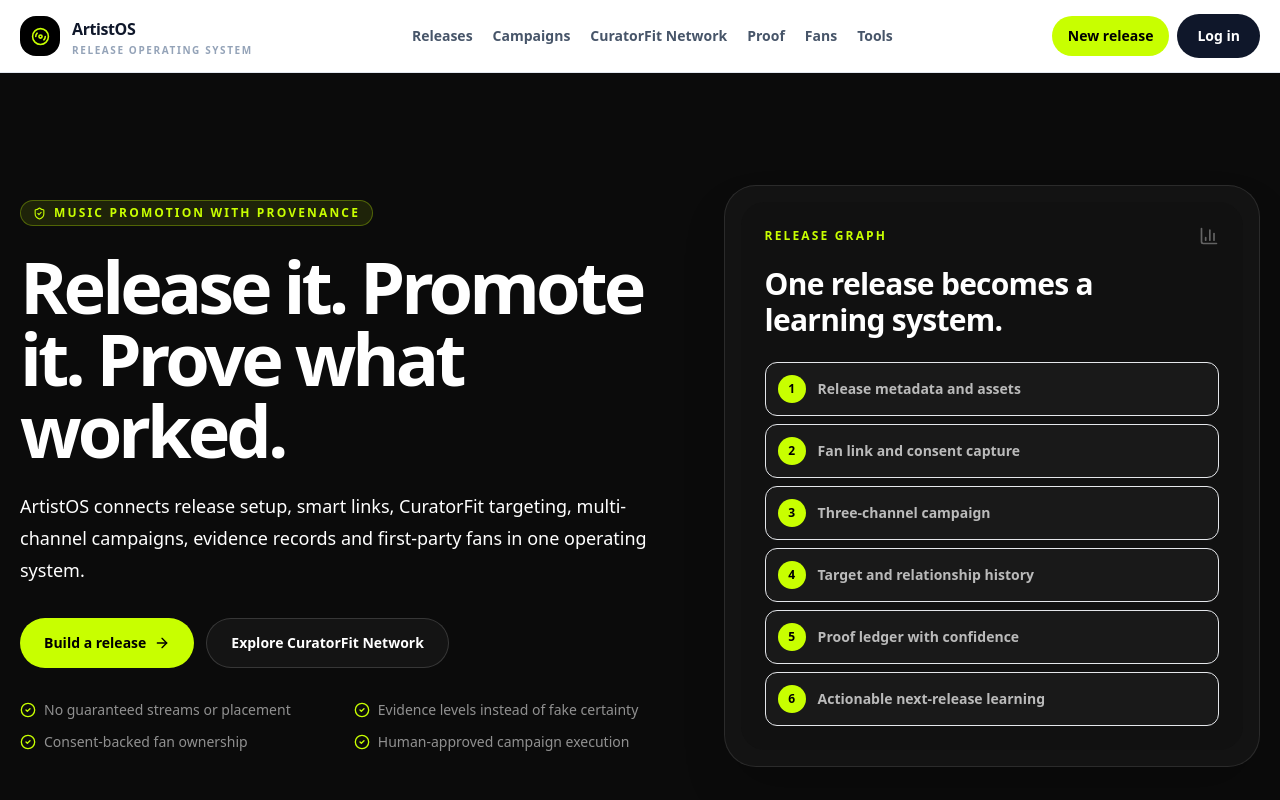
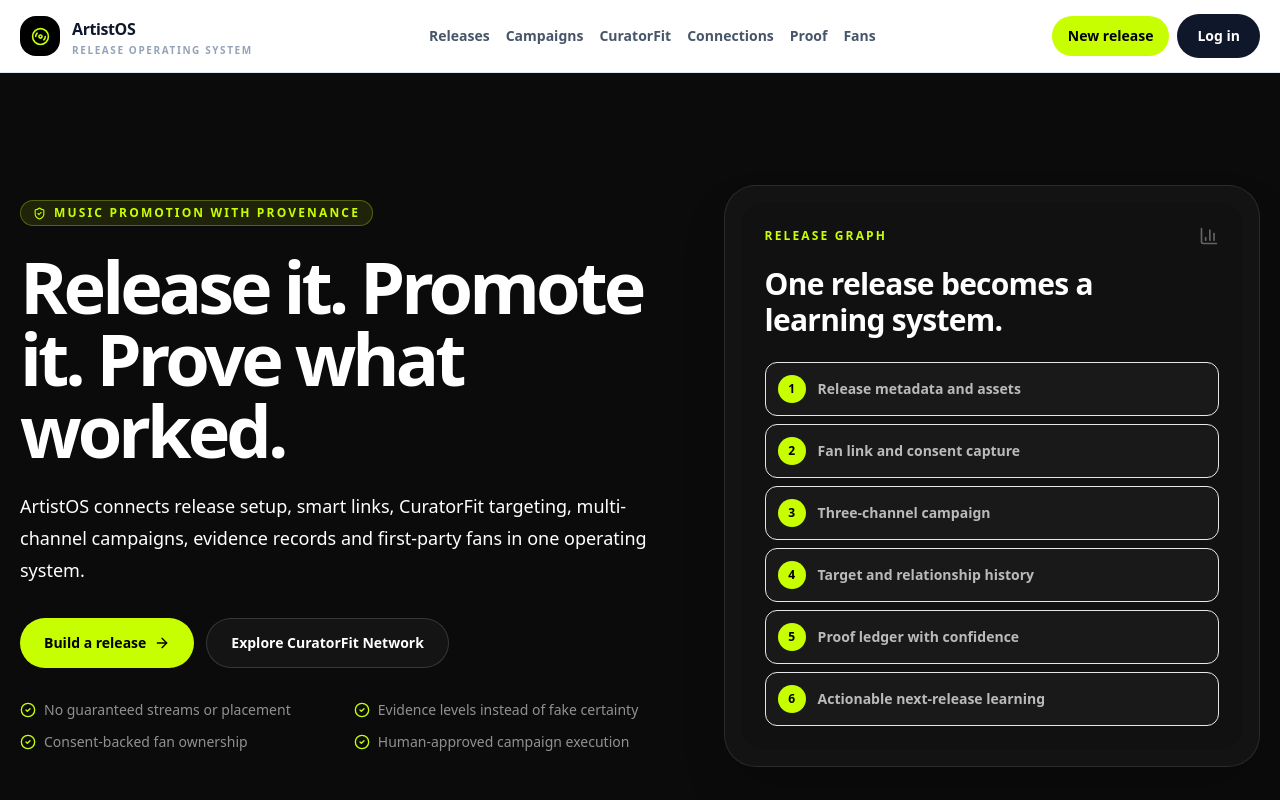
Before and after one commit to middlechildmzk/curatorfit, a Next.js app: page / in a window 1280 px wide. Shown: the top 800 px of the page. Built offline with nearby package versions, Linux system fonts and the light colour scheme; no server answers.

Commit message:
Add marketplace and connections navigation

```diff
--- a/components/site-header.tsx
+++ b/components/site-header.tsx
@@ -5,10 +5,10 @@
 const primaryLinks = [
   { href: '/dashboard', label: 'Releases' },
   { href: '/campaigns', label: 'Campaigns' },
-  { href: '/targets', label: 'CuratorFit Network' },
+  { href: '/targets', label: 'CuratorFit' },
+  { href: '/connections', label: 'Connections' },
   { href: '/proof', label: 'Proof' },
-  { href: '/fans', label: 'Fans' },
-  { href: '/tools', label: 'Tools' }
+  { href: '/fans', label: 'Fans' }
 ];
 
 export function SiteHeader() {
@@ -22,7 +22,7 @@
             <span className="mt-1 block text-[10px] font-bold uppercase tracking-[0.16em] text-slate-400">Release operating system</span>
           </span>
         </Link>
-        <nav className="hidden items-center gap-5 text-sm font-semibold text-slate-600 xl:flex">
+        <nav aria-label="Primary navigation" className="hidden items-center gap-4 text-sm font-semibold text-slate-600 xl:flex">
           {primaryLinks.map((link) => <Link className="transition hover:text-black" key={link.href} href={link.href}>{link.label}</Link>)}
         </nav>
         <div className="flex items-center gap-2">
```
